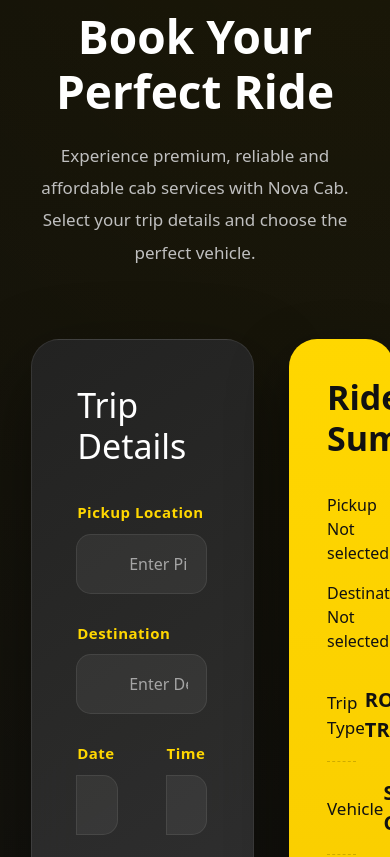
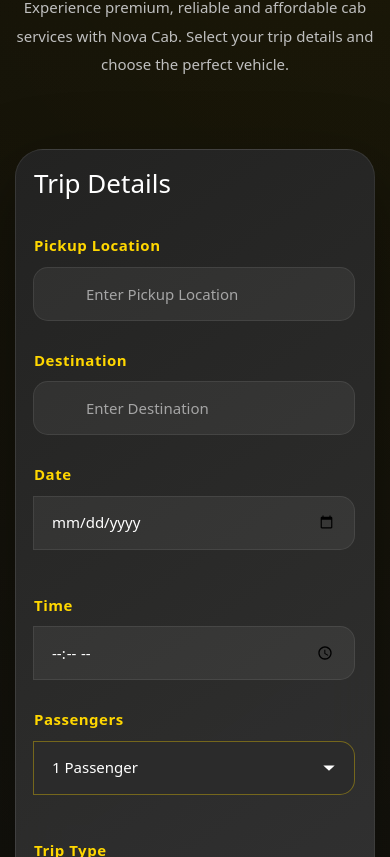
Before and after one commit to Prasanth-Thottempudi/cabservice_frontend, an Angular app: page / in a window 390 px wide. Shown: the part 3367-4224 px from the top of the page. Built offline with nearby package versions, Linux system fonts and the light colour scheme.

Commit message:
updated css to responsive

```diff
--- a/src/app/home/booking/booking.css
+++ b/src/app/home/booking/booking.css
@@ -1063,3 +1063,111 @@
     z-index:100;
 
 }
+
+/* ===============================
+TABLET
+===============================*/
+
+@media (max-width: 992px){
+
+    .booking-container{
+        grid-template-columns:1fr;
+    }
+
+    .fare-card{
+        position:static;
+        margin-top:30px;
+    }
+
+}
+
+/* ===============================
+MOBILE
+===============================*/
+
+@media (max-width:768px){
+
+    .booking-section{
+        padding:60px 20px;
+    }
+
+    .booking-header h2{
+        font-size:30px;
+    }
+
+    .booking-header p{
+        font-size:15px;
+    }
+
+    .booking-form-card{
+        padding:24px;
+    }
+
+    .booking-form-card h3{
+        font-size:26px;
+    }
+
+    .row{
+        grid-template-columns:1fr;
+        gap:16px;
+    }
+
+    .input-group input,
+    .input-group select,
+    .readonly-input{
+        height:54px;
+        font-size:15px;
+    }
+
+    .fare-card{
+        padding:24px;
+    }
+
+    .fare-card h3{
+        font-size:28px;
+    }
+
+    .summary-item span,
+    .summary-item strong{
+        font-size:15px;
+    }
+
+    .book-btn{
+        height:54px;
+        font-size:16px;
+    }
+
+}
+
+/* ===============================
+SMALL DEVICES
+===============================*/
+
+@media (max-width:480px){
+
+    .booking-section{
+        padding:40px 15px;
+    }
+
+    .booking-header h2{
+        font-size:26px;
+    }
+
+    .booking-tag{
+        font-size:11px;
+        padding:8px 16px;
+    }
+
+    .booking-form-card{
+        padding:18px;
+    }
+
+    .fare-card{
+        padding:18px;
+    }
+
+    .vehicle-grid{
+        grid-template-columns:1fr;
+    }
+
+}
```
